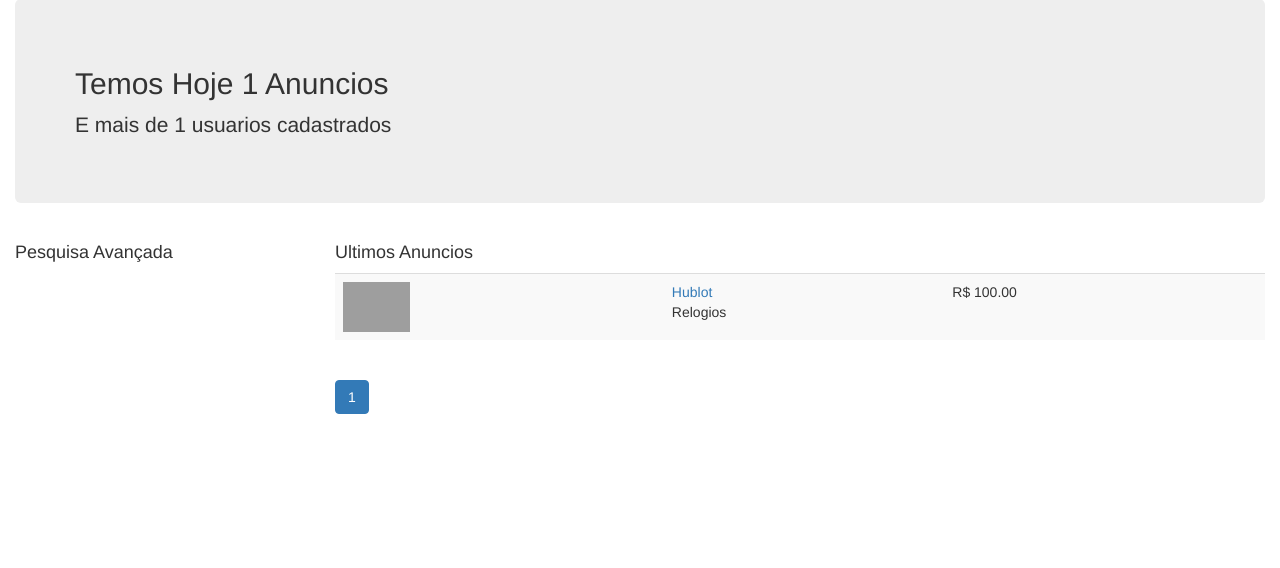
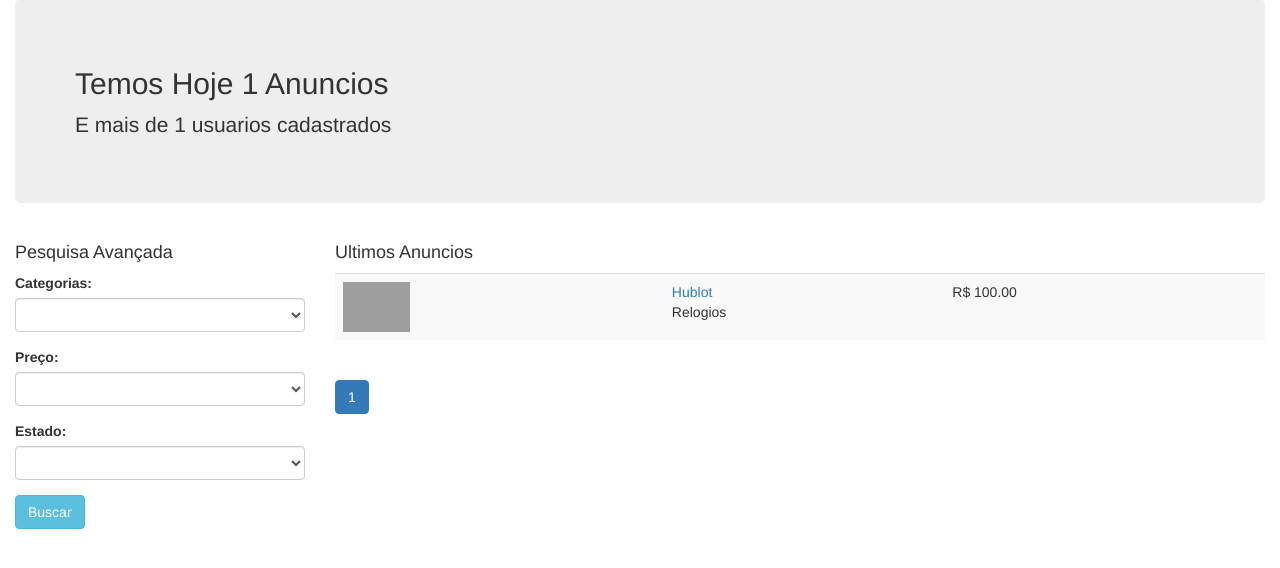
Before and after one commit to jbgbruno/phpzp, a PHP site: page /index.php in a window 1280 px wide. Shown: the part 73-641 px from the top of the page. Run offline with PHP 8.4, Linux system fonts and the light colour scheme; data comes from the database, SQL or seed files in the repository; tables that the repository leaves empty hold one stand-in row (values such as "Sample post"); grey boxes are pictures that could not be loaded.

Commit message:
adicionando filtros

```diff
--- a/classificados-sem-mvc/classes/anuncios.class.php
+++ b/classificados-sem-mvc/classes/anuncios.class.php
@@ -9,17 +9,40 @@ class Anuncios
     $row = $sql->fetch();
     return $row['c'];
   }
-  public function getUltimosAnuncios($page, $perPage)
+  public function getUltimosAnuncios($page, $perPage, $filtros)
   {
     global $pdo;
-    $offset = ($page - 1)*2;
+    $offset = ($page - 1) * 2;
     $array = [];
+    $filtrostring = ['1=1'];
+    if (!empty($filtros['categoria'])) {
+      $filtrostring[] = 'anuncios.id_categoria = :id_categoria';
+    }
+    if (!empty($filtros['preco'])) {
+      $filtrostring[] = 'anuncios.valor between :preco1 and :preco2';
+    }
+    if (!empty($filtros['estado'])) {
+      $filtrostring[] = 'anuncios.estado = :estado';
+    }
     $sql = $pdo->prepare("SELECT *,
       (select anuncios_imagens.url from anuncios_imagens
         where anuncios_imagens.id_anuncio = anuncios.id
         limit 1) as url,
         (select categorias.nome from categorias where categorias.id = anuncios.id_categoria) as categoria
-         from anuncios order by id desc limit $offset,$perPage");
+         from anuncios
+         where " . implode(' and ', $filtrostring) . "
+                  order by id desc limit $offset,$perPage");
+    if (!empty($filtros['categoria'])) {
+      $sql->bindValue(':id_categoria', $filtros['categoria']);
+    }
+    if (!empty($filtros['preco'])) {
+      $preco = explode('-', $filtros['preco']);
+      $sql->bindValue(':preco1', $preco[0]);
+      $sql->bindValue(':preco2', $preco[1]);
+    }
+    if (!empty($filtros['estado'])) {
+      $sql->bindValue(':estado', $filtros['estado']);
+    }
     $sql->execute();
     if ($sql->rowCount() > 0) {
       $array = $sql->fetchAll();
@@ -44,7 +67,10 @@ class Anuncios
   public function getAnuncio($id)
   {
     global $pdo;
-    $sql = $pdo->prepare('select * from anuncios where id = :id');
+    $sql = $pdo->prepare('select *,
+    (select categorias.nome from categorias where categorias.id = anuncios.id_categoria) as categoria,
+    (select usuarios.telefone from usuarios where usuarios.id = anuncios.id_usuario) as telefone
+    from anuncios where id = :id');
     $sql->bindValue(':id', $id);
     $sql->execute();
     $array = [];
--- a/classificados-sem-mvc/index.php
+++ b/classificados-sem-mvc/index.php
@@ -2,18 +2,31 @@
 <?php
 require 'classes/anuncios.class.php';
 require 'classes/usuarios.class.php';
+require 'classes/categorias.class.php';
 $a = new Anuncios();
 $u = new Usuarios();
+$c = new Categorias();
+
+$filtros = [
+	'categoria' => '',
+	'preco' => '',
+	'estado' => ''
+];
+if (isset($_GET['filtros']) && !empty($_GET['filtros'])) {
+	$filtros = $_GET['filtros'];
+}
 
 $total_anuncios = $a->getTotalAnuncios();
 $total_usuarios = $u->getTotalUsuarios();
 $p = 1;
-if(isset($_GET['p']) && !empty($_GET['p'])){
+if (isset($_GET['p']) && !empty($_GET['p'])) {
 	$p = addslashes($_GET['p']);
 }
-$por_pagina =2;
-$total_paginas =ceil($total_anuncios / $por_pagina);
-$anuncios = $a->getUltimosAnuncios($p, $por_pagina);
+$por_pagina = 2;
+$total_paginas = ceil($total_anuncios / $por_pagina);
+$anuncios = $a->getUltimosAnuncios($p, $por_pagina,$filtros);
+
+$categorias = $c->getLista();
 
 
 ?>
@@ -25,6 +38,38 @@ $anuncios = $a->getUltimosAnuncios($p, $por_pagina);
 	<div class="row">
 		<div class="col-sm-3">
 			<h4>Pesquisa Avançada</h4>
+			<form method="get">
+				<div class="form-group">
+					<label for="categoria">Categorias:</label>
+					<select name="filtros[categoria]" class="form-control" id="categoria">
+						<option></option>
+						<?php foreach ($categorias as $cat) : ?>
+							<option value='<?php echo $cat['id'] ?>' <?php echo ($cat['id'] == $filtros['categoria']) ? 'selected="selected"' : '' ?>><?php echo $cat['nome'] ?></option>
+						<?php endforeach; ?>
+					</select>
+				</div>
+				<div class="form-group">
+					<label for="preco">Preço:</label>
+					<select name="filtros[preco]" class="form-control" id="preco">
+						<option value=""></option>
+						<option value="0-50" <?php echo ($filtros['preco']== '0-50') ? 'selected="selected"' : '' ?>>R$ 0 - 50</option>
+						<option value="51-100" <?php echo ($filtros['preco']== '51-10') ? 'selected="selected"' : '' ?>>R$ 51 - 100</option>
+						<option value="101-200" <?php echo ($filtros['preco']== '101-200') ? 'selected="selected"' : '' ?>>R$ 101 - 200</option>
+						<option value="201-500" <?php echo ($filtros['preco']== '201-500') ? 'selected="selected"' : '' ?>>R$ 201 - 500</option>
+
+					</select>
+				</div>
+				<div class="form-group">
+					<label for="estado">Estado:</label>
+					<select name="filtros[estado]" class="form-control" id="estado">
+						<option value=""></option>
+						<option value="0" <?php echo ($filtros['estado']== '0') ? 'selected="selected"' : '' ?>>Ruim</option>
+						<option value="1" <?php echo ($filtros['estado']== '1') ? 'selected="selected"' : '' ?>>Bom</option>
+						<option value="2" <?php echo ($filtros['estado']== '2') ? 'selected="selected"' : '' ?>>Ótimo</option>
+					</select>
+				</div>
+				<button type="submit" class="btn btn-info">Buscar</button>
+			</form>
 		</div>
 		<div class="col-sm-9">
 			<h4>Ultimos Anuncios</h4>
@@ -39,16 +84,16 @@ $anuncios = $a->getUltimosAnuncios($p, $por_pagina);
 									<img src="assets/images/default.jpg" height="50">
 								<?php endif; ?>
 							</td>
-							<td><a href="produto.php?id=<?php echo $anuncio['id']?>"><?php echo $anuncio['titulo']?></a><br><?php echo $anuncio['categoria']?></td>
+							<td><a href="produto.php?id=<?php echo $anuncio['id'] ?>"><?php echo $anuncio['titulo'] ?></a><br><?php echo $anuncio['categoria'] ?></td>
 							<td>R$ <?php echo number_format($anuncio['valor'], 2); ?></td>
 						</tr>
 					<?php endforeach; ?>
 				</tbody>
 			</table>
 			<ul class="pagination">
-				<?php for($q = 1; $q <= $total_paginas; $q++):?>
-				<li class="<?php echo ($p == $q)?'active':''?>"><a href="index.php?p=<?php echo $q;?>"><?php echo($q);?></a></li>
-				<?php endfor;?>
+				<?php for ($q = 1; $q <= $total_paginas; $q++) : ?>
+					<li class="<?php echo ($p == $q) ? 'active' : '' ?>"><a href="index.php?p=<?php echo $q; ?>"><?php echo ($q); ?></a></li>
+				<?php endfor; ?>
 			</ul>
 		</div>
 	</div>
```
Also changed, not shown: classificados-sem-mvc/produto.php (added, +47 -0 lines), classificados-sem-mvc/assets/images/anuncios/12e33a8bca168363ab6b688ae81912bc.jpg (added), classificados-sem-mvc/assets/images/anuncios/600684f21f06044af570d99119e2e54f.jpg (added), classificados-sem-mvc/assets/images/anuncios/6adbd8310967ed58f1e0a82642824384.jpg (added), classificados-sem-mvc/assets/images/anuncios/f68759e5c366690d0a03610c69cb3740.jpg (added), classificados-sem-mvc/assets/images/anuncios/fd55068bcfec2b75fcc6abbd17e26c5c.jpg (added).
